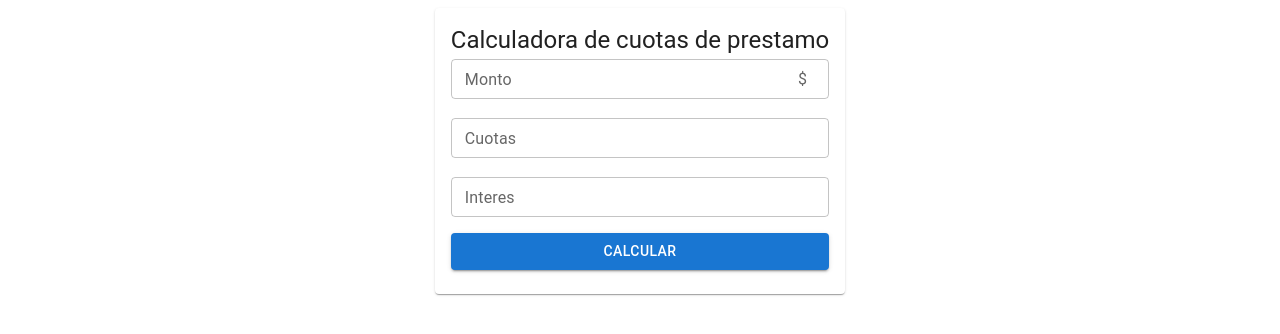
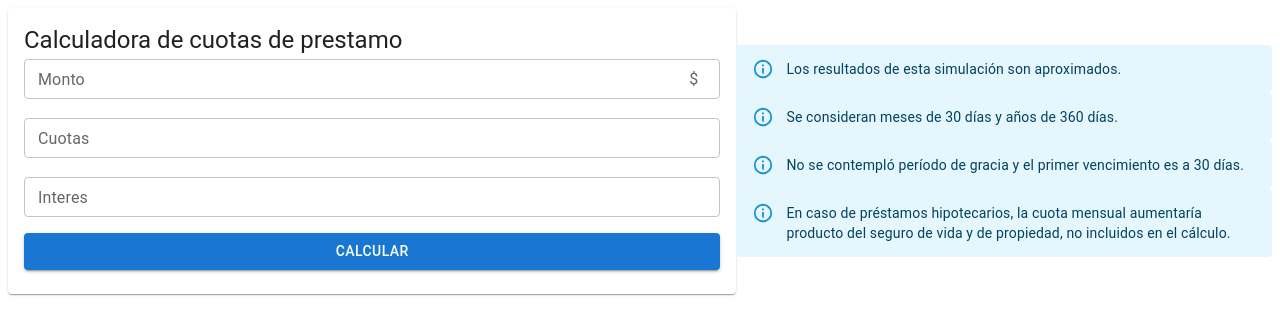
Before and after one commit to AdonsFCO/react-practice-4, a React (Vite) app: page / in a window 1280 px wide. Shown: the top 334 px of the page. Built offline with nearby package versions, Linux system fonts and the light colour scheme.

Commit message:
[feat] Improve UI

```diff
--- a/src/App.jsx
+++ b/src/App.jsx
@@ -1,6 +1,7 @@
 import { useState } from "react";
 import InputCard from "./components/InputCard/InputCard";
 import TableComponent from "./components/Table/TableComponent";
+import { Alert } from "@mui/material";
 import "./style.css";
 
 function App() {
@@ -14,7 +15,27 @@ i = interes mensual (interesanual/12)/100
   return (
 
     <div className="App">
+
+      <div className="inputBox">
       <InputCard state={state} setState={setState} />
+        <div>
+          <Alert severity="info">
+            Los resultados de esta simulación son aproximados.
+          </Alert>
+          <Alert severity="info">
+            Se consideran meses de 30 días y años de 360 días.
+          </Alert>
+          <Alert severity="info">
+            No se contempló período de gracia y el primer vencimiento es a 30
+            días.
+          </Alert>
+          <Alert severity="info">
+            En caso de préstamos hipotecarios, la cuota mensual aumentaría
+            producto del seguro de vida y de propiedad, no incluidos en el
+            cálculo.
+          </Alert>
+        </div>
+      </div>
       {state.rows.length != 0 && <TableComponent rows={state.rows} />}
     </div>
   );
--- a/src/components/InputCard/InputCard.jsx
+++ b/src/components/InputCard/InputCard.jsx
@@ -27,7 +27,7 @@ const InputCard = ({ state, setState }) => {
   }
 
   return (
-    <Card>
+    <Card sx={{width:"100%"}}>
       <CardContent style={style}>
         <Typography variant="h5">Calculadora de cuotas de prestamo</Typography>
         <div style={{ display: "flex", flexDirection: "column" }}>
--- a/src/style.css
+++ b/src/style.css
@@ -5,3 +5,10 @@
  justify-content: center;
  flex-direction: column;
 }
+.inputBox
+{
+    display: flex;
+    justify-content: center;
+    align-items: center;
+
+}
--- a/src/util/calculator.js
+++ b/src/util/calculator.js
@@ -50,7 +50,7 @@ function getAmortizationTable(amount, amountOfQuotes, monthlyInterest) {
       quotes : currencyFormatter(quotes),
       capital : currencyFormatter(capital),
       interestValue : currencyFormatter(interestValue),
-      balance:  currencyFormatter(currentBalance),
+      balance:  currencyFormatter(currentBalance + 1 ),
     };
 
     months.push(month);
```
